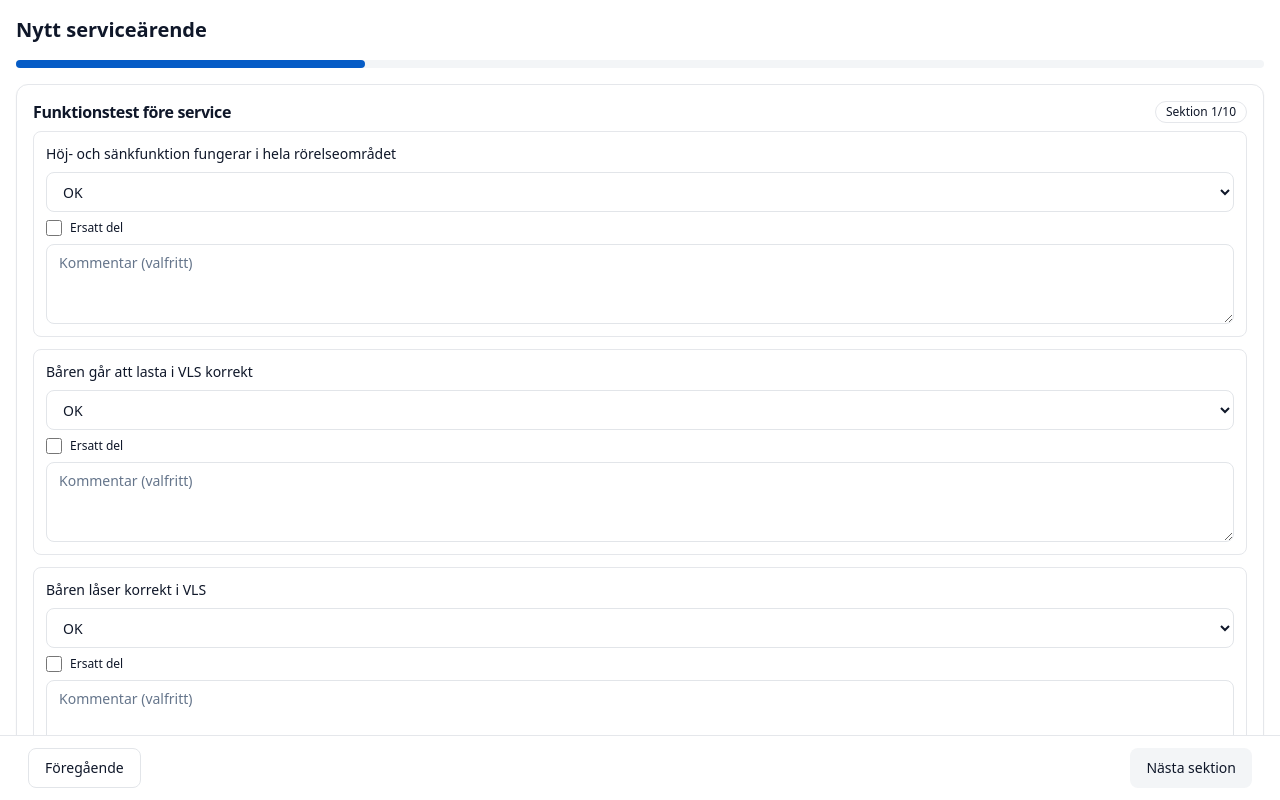
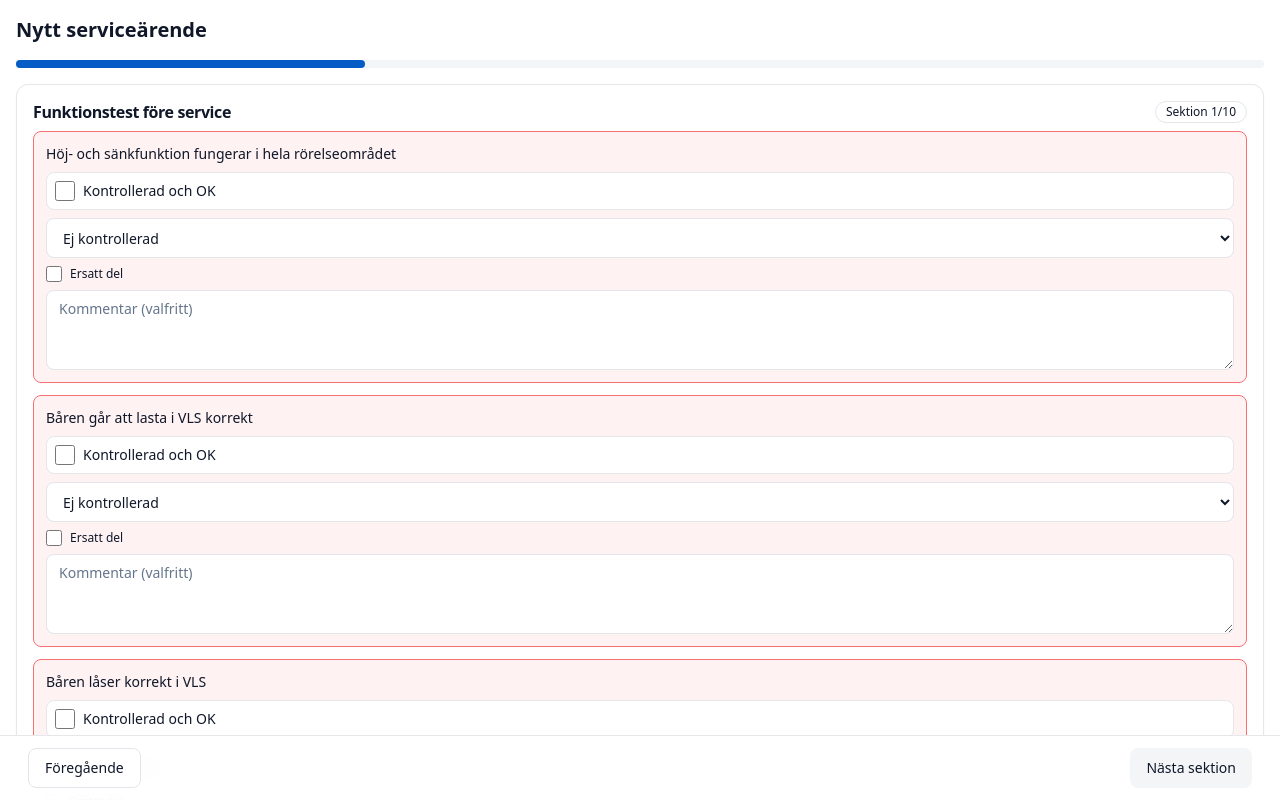
Before and after one commit to riizpect/service-web, a Next.js app: page /cases/new in a window 1280 px wide. Both pictures are taken after a click on the button "Nästa steg". Shown: the top 800 px of the page. Built offline with nearby package versions, Linux system fonts and the light colour scheme.

Commit message:
Require explicit checklist OK confirmation
Made-with: Cursor

```diff
--- a/app/(app)/cases/new/page.tsx
+++ b/app/(app)/cases/new/page.tsx
@@ -94,7 +94,7 @@ export default function NewCasePage() {
         section_key: section.key,
         item_key: item.key,
         item_label: item.label,
-        status: "OK" as ChecklistStatus,
+        status: "EJ_KONTROLLERAD" as ChecklistStatus,
         comment: "",
         part_replaced: false
       }))
@@ -238,6 +238,20 @@ export default function NewCasePage() {
                       return (
                         <div key={field.id} className={`rounded-md border p-3 space-y-2 ${isDeviation ? "border-red-400 bg-red-50" : ""}`}>
                           <p className="text-sm font-medium">{field.item_label}</p>
+                          <label className="flex items-center gap-2 rounded-md border bg-background px-2 py-2 text-sm">
+                            <input
+                              type="checkbox"
+                              className="h-5 w-5"
+                              checked={statusValue === "OK"}
+                              onChange={(event) =>
+                                setValue(
+                                  `checklist_items.${index}.status`,
+                                  event.target.checked ? "OK" : "EJ_KONTROLLERAD"
+                                )
+                              }
+                            />
+                            Kontrollerad och OK
+                          </label>
                           <Select
                             value={statusValue}
                             onChange={(e) => setValue(`checklist_items.${index}.status`, e.target.value as ChecklistStatus)}
```
